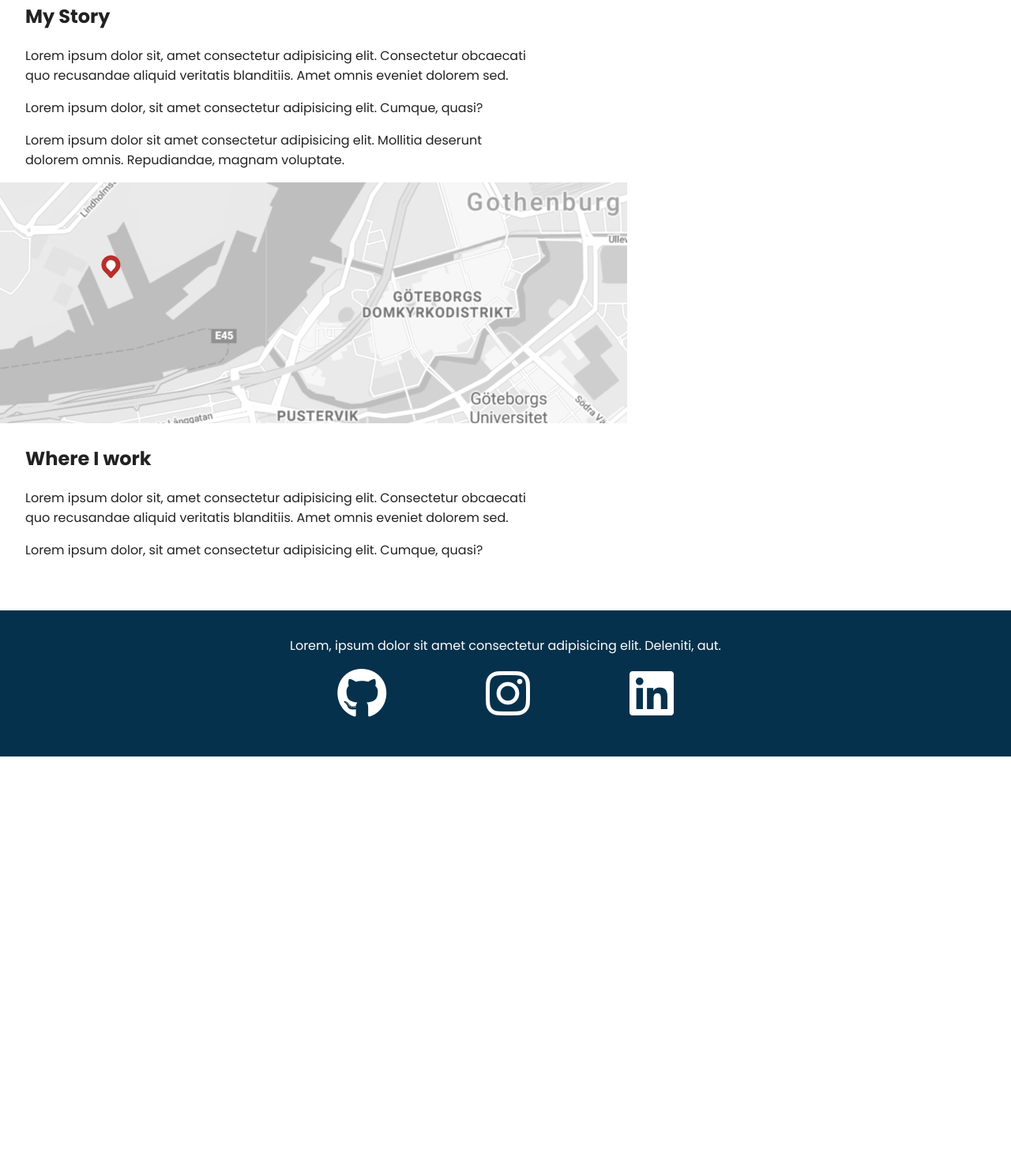
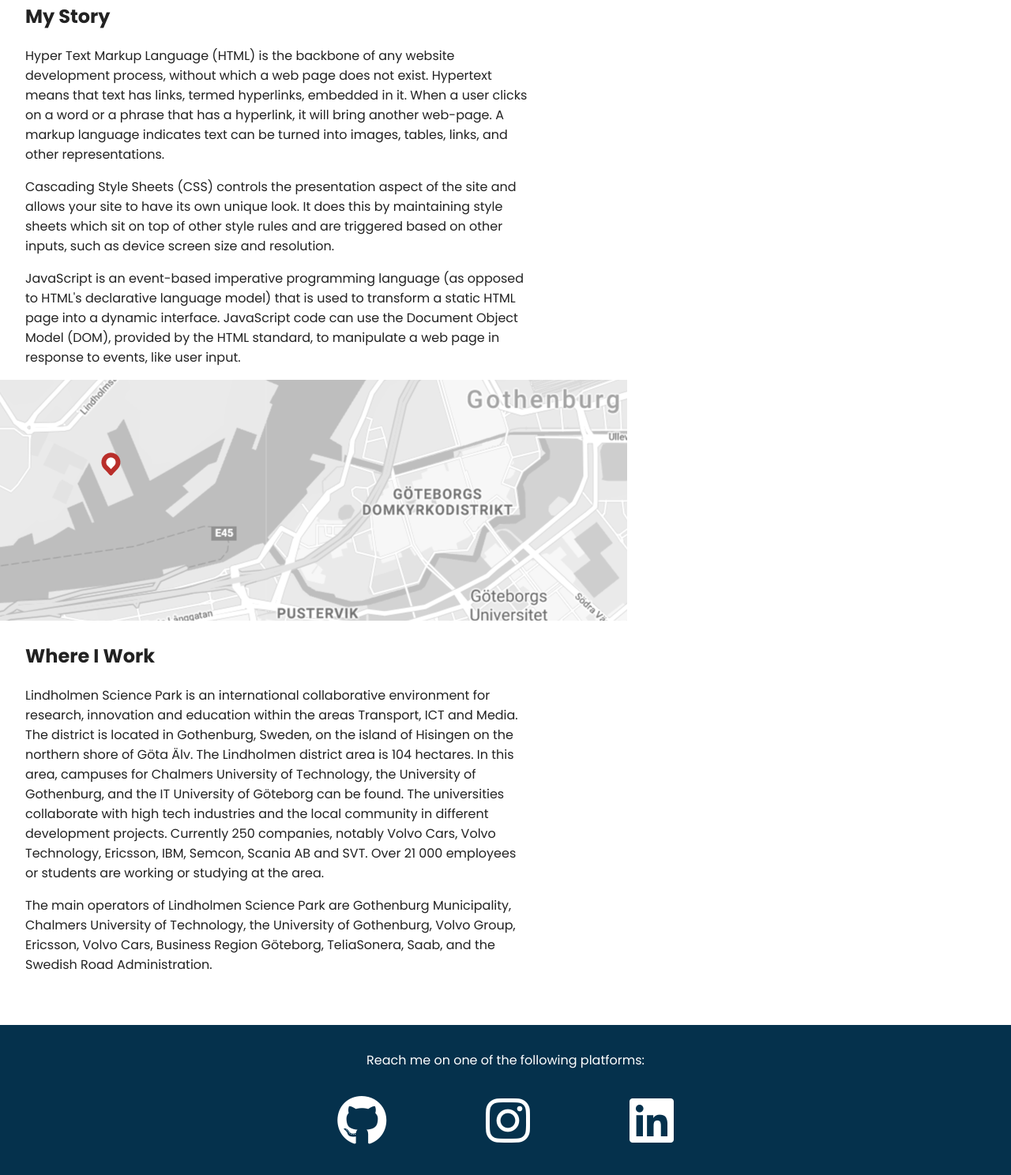
Before and after one commit to BjornBergquist/WebbramverkLecture1, a plain HTML site: page index.html in a window 1280 px wide. Shown: the part 764-2252 px from the top of the page at 79% size. Before the commit the page ends 1722 px from the top, so only its background shows below. Drawn offline with Linux system fonts and the light colour scheme.

Commit message:
Readied the page for part 2

```diff
--- a/css/style.css
+++ b/css/style.css
@@ -171,10 +171,15 @@ main {
   font-size: 4em;
 }
 
-.footer__icon:nth-child(2) {
+.footer__link:nth-child(2) {
   margin: 0 10%;
 }
 
 .mainfooter nav {
-  margin: 0 auto;
+  margin: 2em auto 0;
 }
+
+.footer__link {
+  color: white;
+  text-decoration: none;
+}
--- a/index.html
+++ b/index.html
@@ -46,45 +46,84 @@
       <section class="mystory">
         <h2>My Story</h2>
         <p>
-          Lorem ipsum dolor sit, amet consectetur adipisicing elit. Consectetur
-          obcaecati quo recusandae aliquid veritatis blanditiis. Amet omnis
-          eveniet dolorem sed.
+          Hyper Text Markup Language (HTML) is the backbone of any website
+          development process, without which a web page does not exist.
+          Hypertext means that text has links, termed hyperlinks, embedded in
+          it. When a user clicks on a word or a phrase that has a hyperlink, it
+          will bring another web-page. A markup language indicates text can be
+          turned into images, tables, links, and other representations.
         </p>
         <p>
-          Lorem ipsum dolor, sit amet consectetur adipisicing elit. Cumque,
-          quasi?
+          Cascading Style Sheets (CSS) controls the presentation aspect of the
+          site and allows your site to have its own unique look. It does this by
+          maintaining style sheets which sit on top of other style rules and are
+          triggered based on other inputs, such as device screen size and
+          resolution.
         </p>
         <p>
-          Lorem ipsum dolor sit amet consectetur adipisicing elit. Mollitia
-          deserunt dolorem omnis. Repudiandae, magnam voluptate.
+          JavaScript is an event-based imperative programming language (as
+          opposed to HTML's declarative language model) that is used to
+          transform a static HTML page into a dynamic interface. JavaScript code
+          can use the Document Object Model (DOM), provided by the HTML
+          standard, to manipulate a web page in response to events, like user
+          input.
         </p>
       </section>
       <section class="work">
         <img src="img/MapWithPin.png" alt="A map showing where I work." />
         <div class="work__text">
-          <h2>Where I work</h2>
+          <h2>Where I Work</h2>
           <p>
-            Lorem ipsum dolor sit, amet consectetur adipisicing elit.
-            Consectetur obcaecati quo recusandae aliquid veritatis blanditiis.
-            Amet omnis eveniet dolorem sed.
+            Lindholmen Science Park is an international collaborative
+            environment for research, innovation and education within the areas
+            Transport, ICT and Media. The district is located in Gothenburg,
+            Sweden, on the island of Hisingen on the northern shore of Göta Älv.
+            The Lindholmen district area is 104 hectares. In this area, campuses
+            for Chalmers University of Technology, the University of Gothenburg,
+            and the IT University of Göteborg can be found. The universities
+            collaborate with high tech industries and the local community in
+            different development projects. Currently 250 companies, notably
+            Volvo Cars, Volvo Technology, Ericsson, IBM, Semcon, Scania AB and
+            SVT. Over 21 000 employees or students are working or studying at
+            the area.
           </p>
           <p>
-            Lorem ipsum dolor, sit amet consectetur adipisicing elit. Cumque,
-            quasi?
+            The main operators of Lindholmen Science Park are Gothenburg
+            Municipality, Chalmers University of Technology, the University of
+            Gothenburg, Volvo Group, Ericsson, Volvo Cars, Business Region
+            Göteborg, TeliaSonera, Saab, and the Swedish Road Administration.
           </p>
         </div>
       </section>
     </main>
     <footer class="mainfooter">
-      <p>
-        Lorem, ipsum dolor sit amet consectetur adipisicing elit. Deleniti, aut.
-      </p>
+      <p>Reach me on one of the following platforms:</p>
       <nav>
-        <i class="fab fa-github footer__icon"></i>
+        <a
+          href="http://github.com"
+          class="footer__link"
+          target="_blank"
+          rel="noopener noreferrer"
+        >
+          <i class="fab fa-github footer__icon"></i>
+        </a>
 
-        <i class="fab fa-instagram footer__icon"></i>
-
-        <i class="fab fa-linkedin footer__icon"></i>
+        <a
+          href="http://github.com"
+          class="footer__link"
+          target="_blank"
+          rel="noopener noreferrer"
+        >
+          <i class="fab fa-instagram footer__icon"></i>
+        </a>
+        <a
+          href="http://github.com"
+          class="footer__link"
+          target="_blank"
+          rel="noopener noreferrer"
+        >
+          <i class="fab fa-linkedin footer__icon"></i>
+        </a>
       </nav>
     </footer>
   </body>
```
Also changed, not shown: img/ProjectA.png (added), img/ProjectB.png (added), img/ProjectC.png (added), img/ProjectD.png (added), mockups/Desktop - Grid.png (added), mockups/Desktop - flex.png (added), mockups/Desktop.png (renamed from mockups/Desktop - 7.png), mockups/Phone - responsive.png (added), mockups/Phone.png (renamed from mockups/iPhone 11 Pro Max - 1.png).
